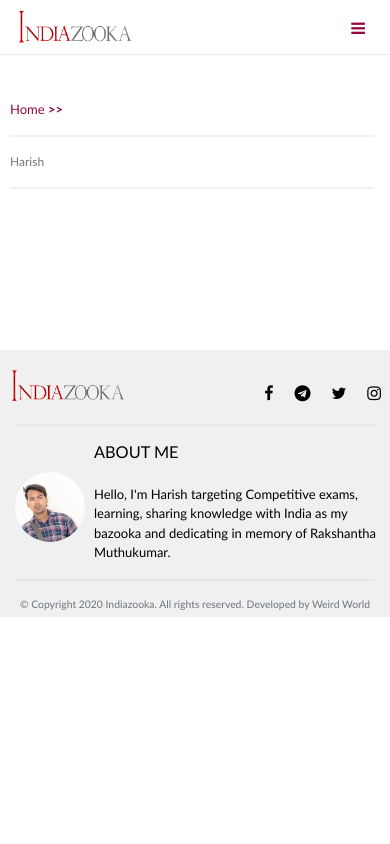
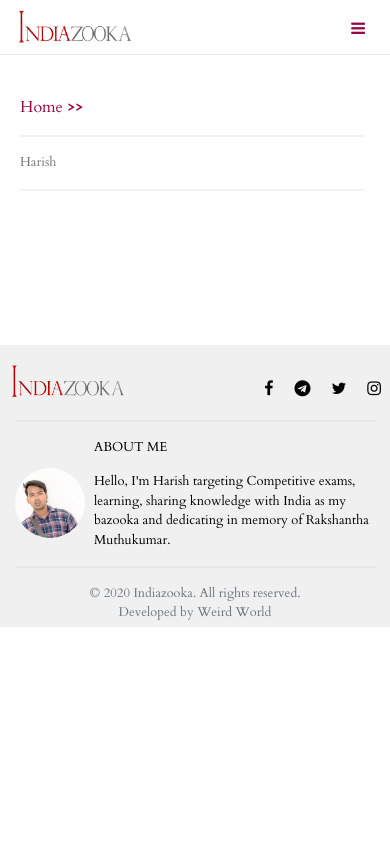
Before and after one commit to kesavanr07/indiazooka, a PHP site: page /content.php in a window 390 px wide. Run offline with PHP 8.4, Linux system fonts and the light colour scheme; data that the repository does not hold is empty.

Commit message:
changed font style and size

```diff
--- a/content.php
+++ b/content.php
@@ -66,11 +66,11 @@
         <div class="content-header">
             <hr>
             <div>
-                <span class="title_content"><?php echo $page_content[0]['title']; ?></span>
+                <span class="title_font"><?php echo $page_content[0]['title']; ?></span>
             </div>
             <div class="uploaded_by">
                 <div><img src="./public/images/LOGO.png" alt="no-img"></div>
-                <div class="user_details">Harish<br><?php echo $page_content[0]['date_value']; ?></div>
+                <div class="user_details small_font">Harish<br><?php echo $page_content[0]['date_value']; ?></div>
             </div>
             <hr>
         </div>
@@ -82,7 +82,7 @@
             <div class="uploaded_by">
                 <div class="uploaded_date"><br>Reedited by</div>
                 <div><img src="./public/images/LOGO.png" alt="no-img"></div>
-                <div class="user_details">Harish<br><?php //echo $page_content[0]['date_value']; ?></div>
+                <div class="user_details small_font">Harish<br><?php //echo $page_content[0]['date_value']; ?></div>
             </div>
             <hr>
             <div class="content-block">
@@ -109,16 +109,16 @@
             <div class="related_card">
                 <div class="related_card_body">
                     <div class="related_card_content">
-                        <h3 class="related_card_title">
+                        <div class="related_card_title title_font">
                             <?php echo $row['title']; ?>
-                        </h3>
+                        </div>
                         <p>
                             <?php echo $row['one_line_description']; ?>
                         </p>
                     </div>
                     <div class="uploaded_by">
                         <div><img src="./public/images/LOGO.png" alt="no-img"></div>
-                        <div class="user_details">Harish<br><?php echo $row['date_value']; ?></div>
+                        <div class="user_details small_font">Harish<br><?php echo $row['date_value']; ?></div>
                     </div>
                 </div>
             </div>
--- a/context.php
+++ b/context.php
@@ -57,13 +57,13 @@
                 onclick="location.href='<?php echo $redirect_url; ?>content.php?id=<?php echo $row['id']; ?>';"
                 class="list-group-item list-group-item-action"
             >
-                <div class="title_content"><?php echo $row['title']; ?></div>
+                <div class="title_font"><?php echo $row['title']; ?></div>
                 <div class="list_content">
                     <p><?php echo $row['one_line_description']; ?></p>
                     <p class="read_more">Read More</p>
                     <div class="uploaded_by">
                         <div><img src="./public/images/LOGO.png" alt="no-img"></div>
-                        <div class="user_details">Harish<br><?php echo $page_content[0]['date_value']; ?></div>
+                        <div class="user_details small_font">Harish<br><?php echo $page_content[0]['date_value']; ?></div>
                     </div>
                 </div>
             </div>
--- a/footer.php
+++ b/footer.php
@@ -21,7 +21,7 @@
                         </div>
                         <div class="col">
                             <div class="footer_details top-padding">
-                                <h5>ABOUT ME</h5>
+                                <div>ABOUT ME</div>
                                 <a>
                                 Hello, I'm Harish targeting Competitive exams, learning, sharing knowledge with India as my bazooka and dedicating in memory of Rakshantha Muthukumar.
                                 </a>
@@ -31,7 +31,7 @@
                     <hr>
                     <div class="text-center">
                         <small class="text-muted">
-                            © Copyright 2020 Indiazooka. All rights reserved.
+                            © 2020 Indiazooka. All rights reserved.<br>
                              Developed by Weird World
                         </small>
                     </div>
--- a/header.php
+++ b/header.php
@@ -50,7 +50,7 @@
         <link rel="icon" href="./public/images/favicon.jpg" type="image/jpg" sizes="16x16">
         <link rel="stylesheet" href="./public/css/bootstrap.min.css" />
         <link rel="stylesheet" href="https://cdnjs.cloudflare.com/ajax/libs/font-awesome/4.7.0/css/font-awesome.min.css">
-        <link rel="stylesheet" href="https://fonts.googleapis.com/css?family=Cormorant+Garamond">
+        <link rel="stylesheet" href="./public/css/myfont.css" />
         <link rel="stylesheet" href="./public/css/homepage.css" />
         <link rel="stylesheet" href="./public/css/slick.css" />
     </head>
--- a/public/css/homepage.css
+++ b/public/css/homepage.css
@@ -1,12 +1,10 @@
 body {
-	font-family: "Optima";
+	font-family: "Cardo";
 	background-color: rgba(255, 255, 255, 1);
-	color: rgba(0, 0, 0, 0.84);
-	font-size: 19px;
+	color: #000000d6;
 	padding: 0px;
 	margin: 0px;
-	letter-spacing: 1px;
-	word-spacing: 0px;
+	letter-spacing: 0.02rem;
 }
 
 
@@ -188,10 +184,9 @@ footer {
 	background-color: #f0f0f0;
 	color: #000;
 	min-height: 350px;
-	line-height: 2;
 }
 
-footer .footer_details h5 {
+footer .footer_details div {
 	padding: 0 0 15px 0;
 }
 
@@ -335,18 +321,8 @@ hr {
 .related_card_content p {
 	color: rgba(0,0,0,.54);
 }
-.read_more {
-	font-size: 16px;
-	color: #950740 !important;
-}
 
-.title_content {
-	font-size: 40px;
-}
 
-.list-group-item .title_content {
-	font-size: 28px;
-}
 
 .list-group-item-action {
 	color: rgba(0, 0, 0, 0.84);
@@ -364,10 +340,7 @@ hr {
 
 .user_details {
     margin-top: -50px;
-    font-size: 15px;
     margin-left: 68px;
-    letter-spacing: 0px;
-	word-spacing: 0px;
 	color: rgba(0,0,0,.54);
 }
 /* For Temp */
@@ -439,12 +412,26 @@ hr {
 }
 
 .title_bar {
-	font-size: 18px;
 	color: #8b8a8a;
 }
 
 .related {
 	margin-left: 18px;
+}
+
+.title_font {
+	font-size: 22px;
+}
+
+.small_font {
+	font-size: 13px;
+}
+.content-block {
+	line-height: 29px;
+    font-size: 1.14rem;
+}
+.content-block .title_font, .content-header{
+    font-size: 24px;
 }
 
 @media only screen and (max-width: 600px) {
@@ -471,7 +458,7 @@ hr {
 	.context-menu {
 		margin-top: 51px;
 		min-height: 270px;
-		padding: 20px 10px;
+		padding: 20px;
 	}
 	.mr-sm-2 {
 		height: 34px;
@@ -493,20 +480,14 @@ hr {
 	.fa {
 		margin-left: 21px;
 		margin-top: 20px;
-		font-size: 16px;
 	}
 	.dropdown .fa {
 		margin-left: 0px;
 		margin-top: 4px;
 		float:left;
-		font-size: 14px;
 		display: block;
 	}
-	.related_card_content p, .nav-link-tag {
-		font-size: 16px;
-	}
 	.user_details {
-		font-size: 12px;
 		margin-top: -40px;
 		margin-left: 53px;
 	}
@@ -516,40 +497,21 @@ hr {
 		margin-left:0px;
 	}
 
-	.nav-tabs .nav-link {
-		font-size: 13px;
-	}
-	.read_more, .content-block {
-		font-size: 15px;
-	}
-	.h5, h5 {
-		font-size: 1.02rem;
-	}
 	.list-group-item {
-		padding: 6px 0px;
-	}
-	.title_content {
-		font-size: 24px;
-	}
-	.list-group-item .title_content, .related_card_title {
-		font-size: 22px;
+		padding: 6px 0px 18px 6px;
 	}
 	.related_card {
-		height: 375px;
+		height: 310px;
 	}
-	.related_card_title {
+	/* .related_card_title {
 		min-height : 120px;
-	}
+	} */
 	.related_topic {
 		margin-left: 18px;
-		font-size: 1.4rem;
 	}
-	.related_card_content {
+	/* .related_card_content {
 		min-height: 280px;
-	}
-	.list-group-item .list_content {
-		font-size: 16px;
-	}
+	} */
 	.uploaded_by img {
 		width: 45px;
 		height: 45px;
@@ -577,14 +540,10 @@ hr {
 		height: 70px;
 		margin-top: 30px;
 	}
-	footer, .breadcrumb {
-		font-size: 13px;
-	}
 	.btm-padding {
 		padding-bottom: 3px;
 	}
 	footer {
-		line-height: 1.5;
 		padding : 15px 0px 5px 0px;
 		min-height: 255px;
 	}
--- /dev/null
+++ b/public/css/myfont.css
@@ -0,0 +1,26 @@
+/* JosefinSlab normal */
+
+@font-face {
+    font-family: "Cardo";
+    src: url("../font/Cardo-Regular.ttf") format('truetype');
+    font-weight: 400;
+    font-style: normal;
+}
+
+/* JosefinSlab italic */
+
+@font-face {
+    font-family: "Cardo";
+    src: url("../font/Cardo-Italic.ttf") format('truetype');
+    font-weight: 400;
+    font-style: italic;
+}
+
+/* JosefinSlab bold */
+
+@font-face {
+    font-family: "Cardo";
+    src: url("../font/Cardo-Bold.ttf") format('truetype');
+    font-weight: 900;
+    font-style: normal;
+}
```
Also changed, not shown: other parts of public/css/homepage.css (+14 -36 lines), index.php (+4 -4 lines), public/font/Cardo-Bold.ttf (added), public/font/Cardo-Italic.ttf (added), public/font/Cardo-Regular.ttf (added).
